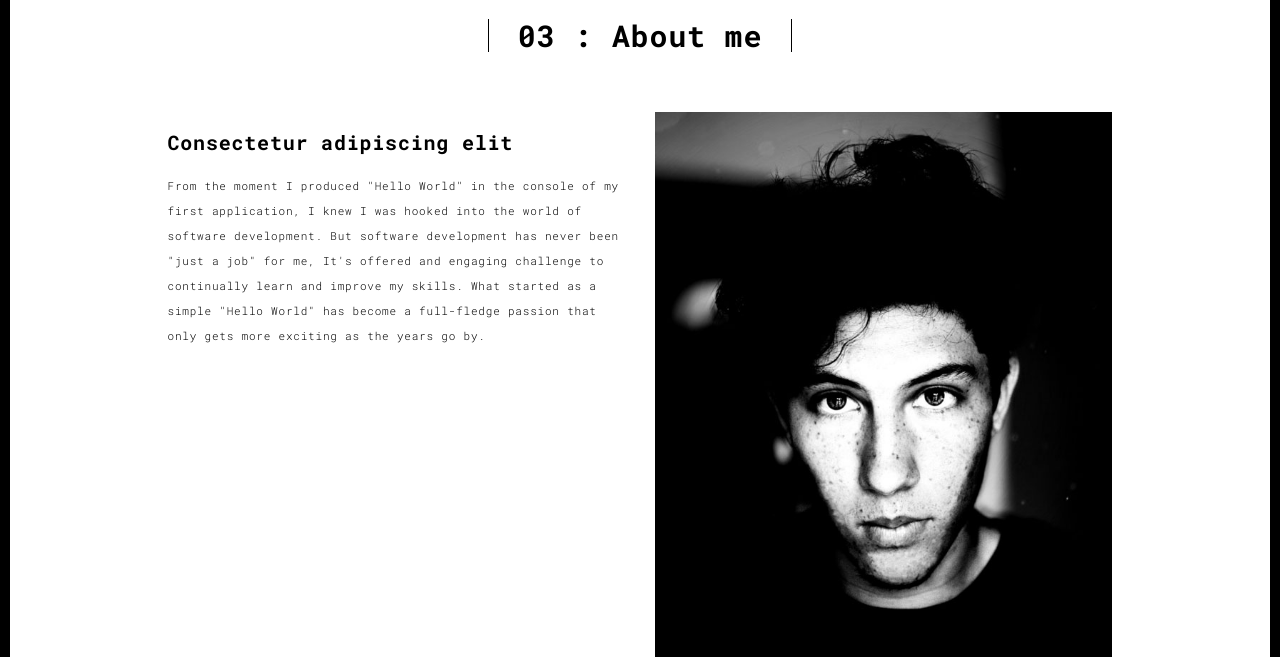
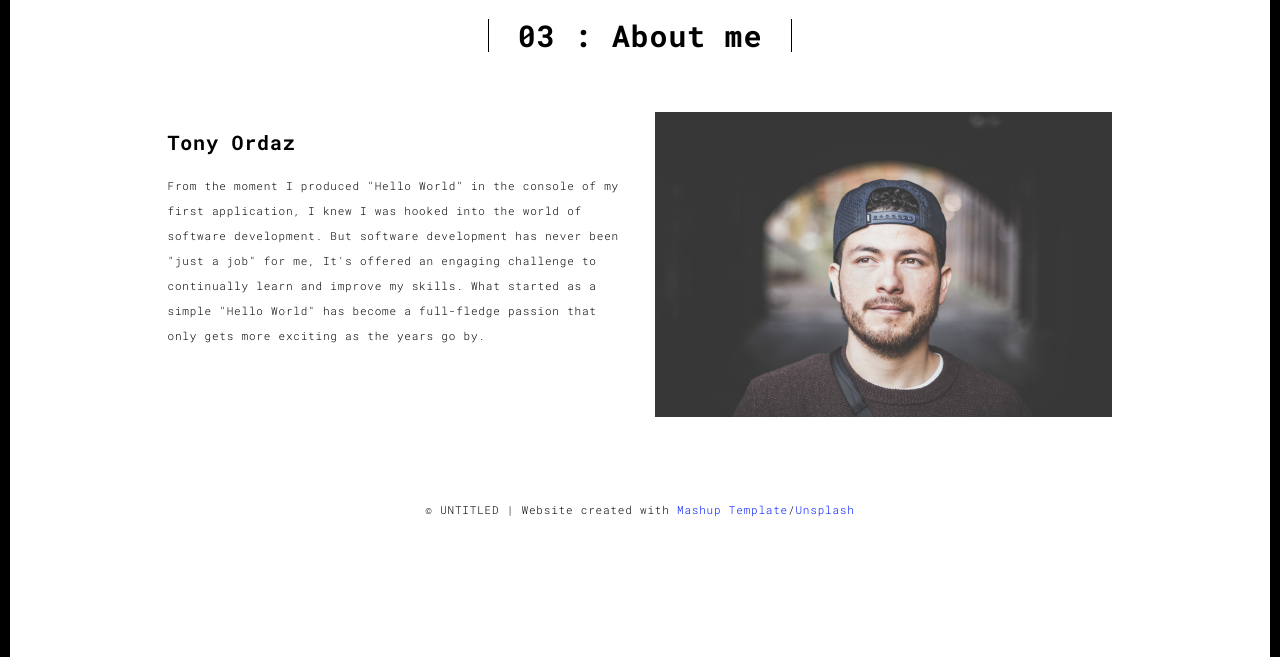
Before and after one commit to tonyoman/portfo, a Flask app: page /about.html in a window 1280 px wide. Shown: the part 90-747 px from the top of the page. Run offline with Flask 2, Linux system fonts and the light colour scheme; some libraries are stand-ins or nearby versions.

Commit message:
Typo update and profile pic

```diff
--- a/templates/about.html
+++ b/templates/about.html
@@ -63,11 +63,11 @@
             <div class="col-md-10 col-md-offset-1">
               <div class="row">
                 <div class="col-xs-12 col-md-6">
-                  <h3>Consectetur adipiscing elit</h3>
+                  <h3>Tony Ordaz</h3>
                   <p>
                     From the moment I produced "Hello World" in the console of my first application, I knew I was hooked
                     into the world of software development. But software development has never been "just a job" for me,
-                    It's offered and engaging challenge to continually learn and improve my skills. What started as a
+                    It's offered an engaging challenge to continually learn and improve my skills. What started as a
                     simple
                     "Hello World" has become a full-fledge passion that only gets more exciting as the years go by.
 
```
Also changed, not shown: static/assets/images/profil.jpg.
